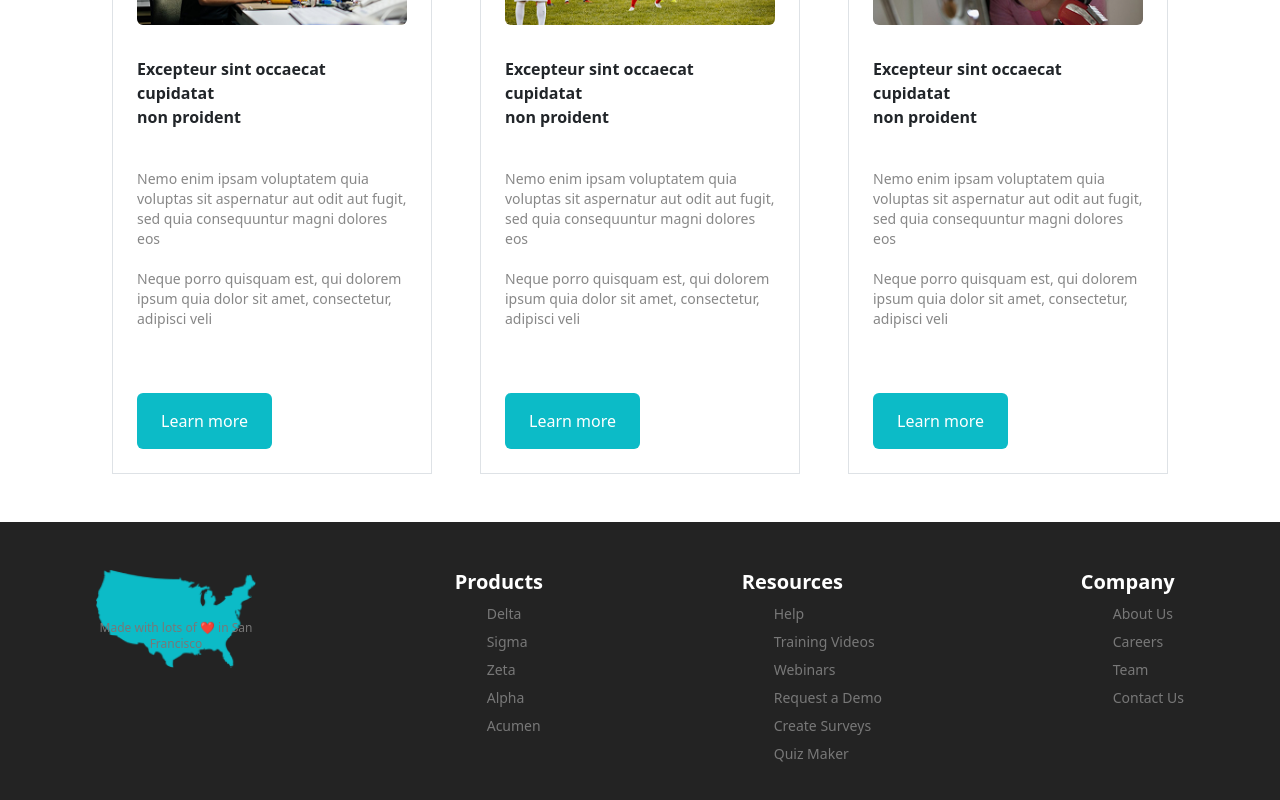
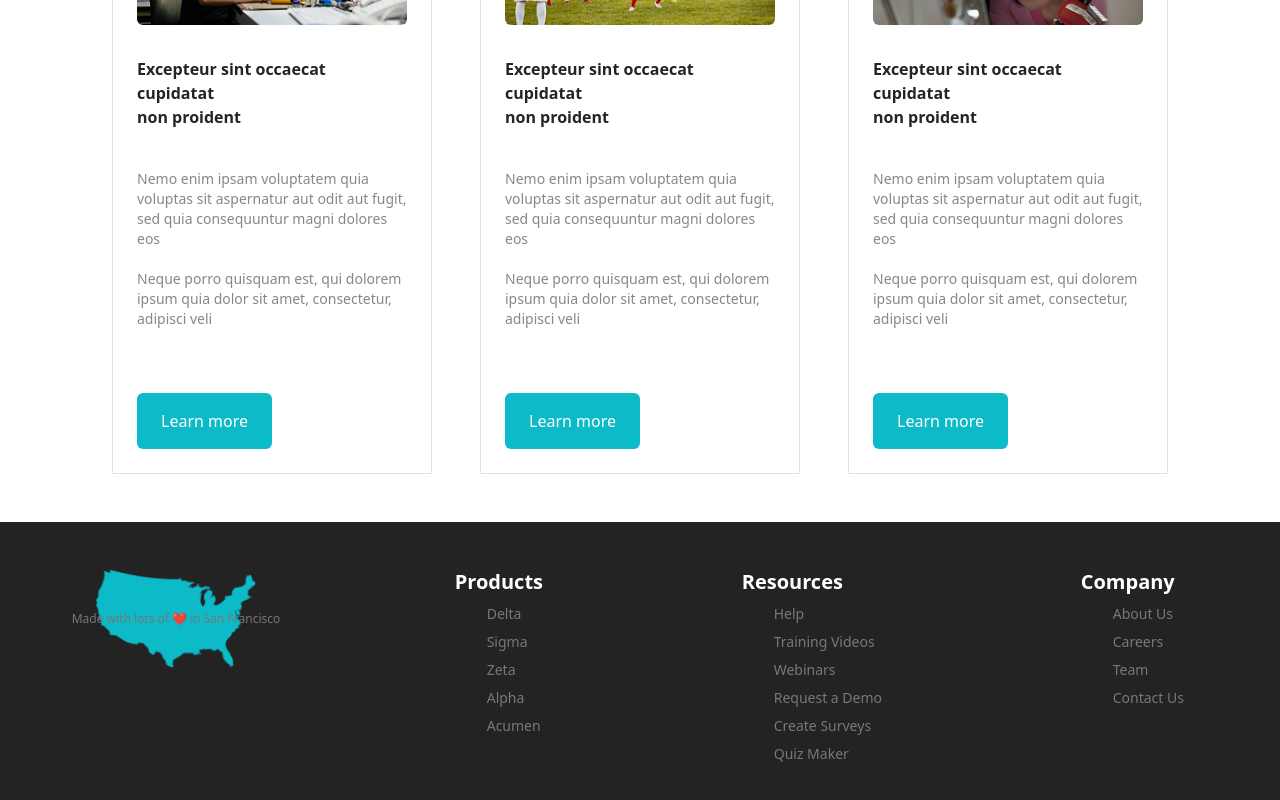
Before and after one commit to habibanadeemhere/Tailwind-landing-page, a React (Vite) app: page / in a window 1280 px wide. Shown: the part 4617-5417 px from the top of the page. Built offline with nearby package versions, Linux system fonts and the light colour scheme.

Commit message:
Center footer text in Footer component
Updated the positioning of the footer text to center it vertically and horizontally.

```diff
--- a/src/components/Footer.jsx
+++ b/src/components/Footer.jsx
@@ -6,12 +6,12 @@ const Footer = () => {
     <section className="w-full bg-[#232323]">
       <div className="w-full max-w-screen-2xl mx-auto flex flex-col md:flex-row justify-between items-start gap-10 text-[#787878] px-10 md:px-24 py-12 mt-5">
 
-        <div className="flex flex-col items-center relative">
-          <img src={Map} alt="Map" className="w-32 md:w-40"/>
-          <p className="absolute bottom-0 text-center text-xs w-full">
-            Made with lots of ❤️ in San Francisco
-          </p>
-        </div>
+       <div className="flex flex-col items-center relative">
+  <img src={Map} alt="Map" className="w-32 md:w-40"/>
+  <p className="absolute top-1/2 left-1/2 -translate-x-1/2 -translate-y-1/2 text-center text-xs whitespace-nowrap">
+    Made with lots of ❤️ in San Francisco
+  </p>
+</div>
 
         <div>
           <h5 className="text-white font-bold mb-2">Products</h5>
```
